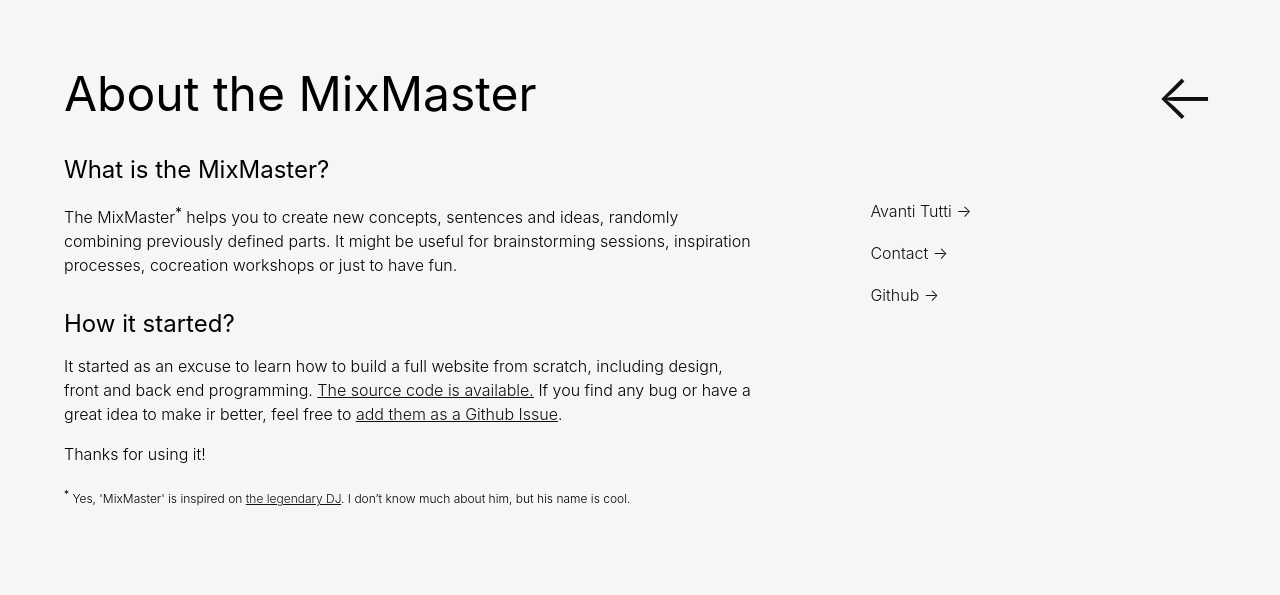
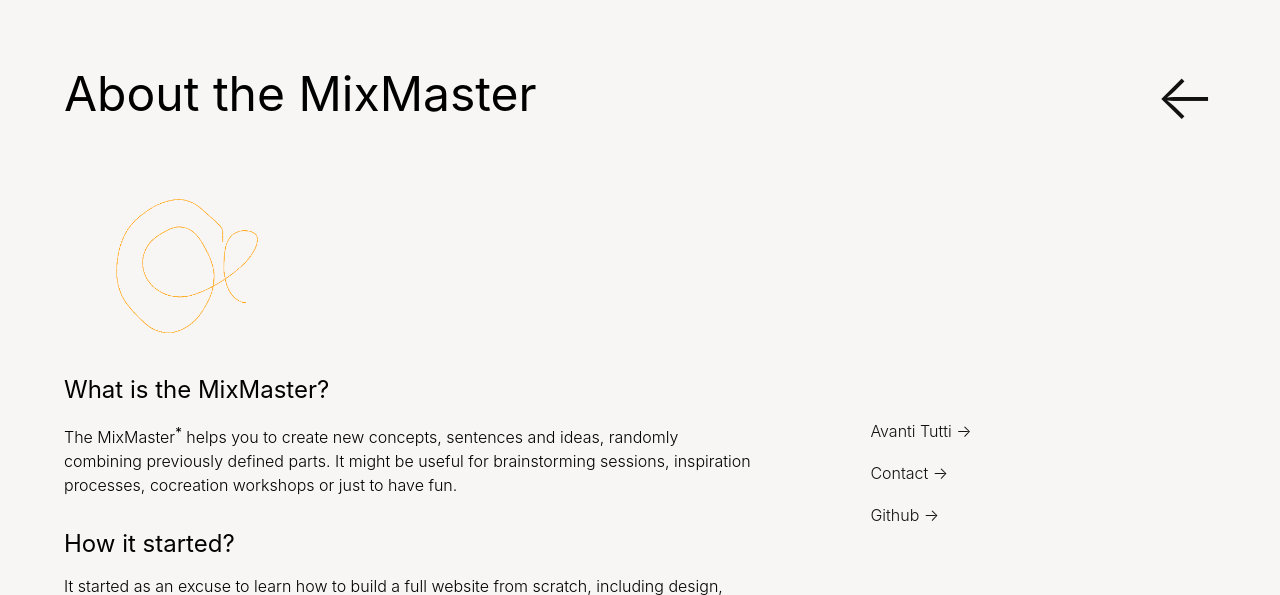
Before and after one commit to damagedgoods/combinator, a Django app: page /combine/about/ in a window 1280 px wide. Shown: the top 595 px of the page. Run offline with Django 5.2, Linux system fonts and the light colour scheme.

Commit message:
Glow in the about page, fixes #83

```diff
--- a/combine/static/css/styles.css
+++ b/combine/static/css/styles.css
@@ -806,6 +806,15 @@
     text-decoration: none;
 }
 
+img#about-glow {
+    width: 250px;
+}
+
+.header {
+    margin: 64px 0 0 0;
+    width: 100%;
+}
+
 .footnote {
     margin: 16px 0 0 0;
     font-size: 12px;
--- a/combine/templates/about.html
+++ b/combine/templates/about.html
@@ -15,6 +15,9 @@
 	<div id="main" class="content">
         <a class="backLink" href="..">&larr;</a>
         <h1 class="fadeIn delay-1">About the MixMaster</h1>
+        <div class="header">
+            <img src="../../static/img/glow.png" id="about-glow" class="fadeIn delay-1"/>
+        </div>
         <div class="left">
 
             <h2 class="fadeIn delay-2">What is the MixMaster?</h2>
```
